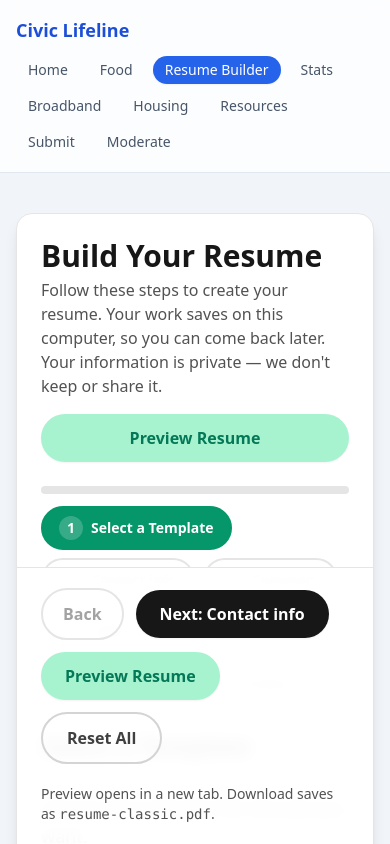
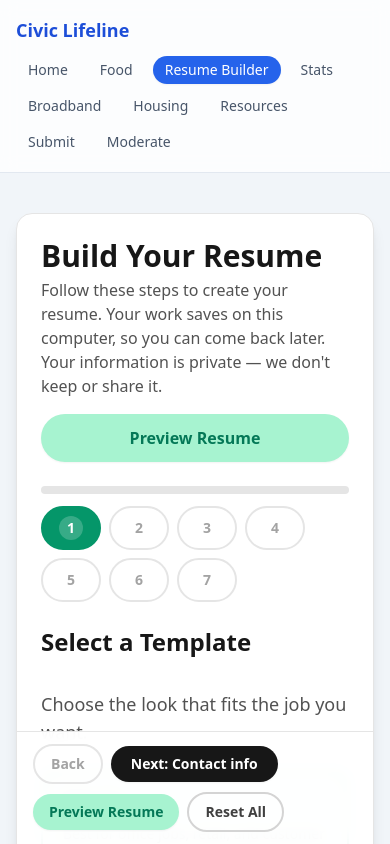
Before and after one commit to juchheim/civic-lifeline, a Next.js app in the folder apps/web/: page /resume in a window 390 px wide. Shown: the top 844 px of the page. Built offline with nearby package versions, Linux system fonts and the light colour scheme.

Commit message:
Improve mobile UX for resume builder
- Show only step numbers on mobile (all on single line)
- Make buttons smaller on mobile with responsive sizing
- Hide explanatory text on mobile in bottom nav
- Auto-scroll to top on mobile when advancing steps

```diff
--- a/apps/web/components/resume/ResumeBuilderSection.tsx
+++ b/apps/web/components/resume/ResumeBuilderSection.tsx
@@ -95,6 +95,15 @@ export function ResumeBuilderSection() {
     const scrollHeight = document.documentElement.scrollHeight || document.body.scrollHeight || 0;
     window.scrollTo({ top: scrollHeight, behavior: 'smooth' });
   }, [summaryComparison]);
+
+  // Scroll to top of form when step changes on mobile
+  useEffect(() => {
+    if (typeof window === 'undefined') return;
+    // Only scroll on mobile (< 768px)
+    if (window.innerWidth < 768) {
+      window.scrollTo({ top: 0, behavior: 'smooth' });
+    }
+  }, [currentStepIndex]);
 
 
   const renderStepContent = () => {
@@ -230,11 +239,12 @@ return (
                   className={`flex items-center gap-2 rounded-full border-2 px-4 py-2 text-sm font-semibold transition focus:outline-none focus:ring-4 focus:ring-emerald-200 disabled:border-neutral-200 disabled:text-neutral-400 ${accent}`}
                   title={canNavigate ? `Go to ${step.title}` : 'Complete previous steps first'}
                   aria-current={isActive ? 'step' : undefined}
+                  aria-label={`Step ${index + 1}: ${step.title}`}
                 >
                   <span className="inline-flex h-6 w-6 items-center justify-center rounded-full bg-white/20 font-bold">
                     {index + 1}
                   </span>
-                  <span>{step.title}</span>
+                  <span className="hidden md:inline">{step.title}</span>
                 </button>
               </li>
             );
@@ -247,14 +257,14 @@ return (
       <p className="text-base text-neutral-600">{activeStep.description}</p>
       {renderStepContent()}
     </div>
-    <nav className="sticky bottom-0 z-20 -mx-6 mt-8 border-t border-neutral-200 bg-white/95 px-6 py-5 backdrop-blur">
-      <div className="flex flex-col gap-4">
-        <div className="flex flex-wrap items-center gap-3 pb-1 md:flex-nowrap md:pb-0">
+    <nav className="sticky bottom-0 z-20 -mx-6 mt-8 border-t border-neutral-200 bg-white/95 px-4 py-3 backdrop-blur md:px-6 md:py-5">
+      <div className="flex flex-col gap-2 md:gap-4">
+        <div className="flex flex-wrap items-center gap-2 md:gap-3 md:flex-nowrap">
           <button
             type="button"
             onClick={handlePreviousStep}
             disabled={isFirstStep}
-            className="flex-shrink-0 rounded-full border-2 border-neutral-300 px-5 py-3 text-base font-semibold text-neutral-800 whitespace-nowrap transition hover:border-neutral-500 focus:outline-none focus:ring-4 focus:ring-neutral-300 disabled:cursor-not-allowed disabled:border-neutral-200 disabled:text-neutral-400"
+            className="flex-shrink-0 rounded-full border-2 border-neutral-300 px-4 py-2 text-sm font-semibold text-neutral-800 whitespace-nowrap transition hover:border-neutral-500 focus:outline-none focus:ring-4 focus:ring-neutral-300 disabled:cursor-not-allowed disabled:border-neutral-200 disabled:text-neutral-400 md:px-5 md:py-3 md:text-base"
             title="Go back to the previous step"
           >
             Back
@@ -264,7 +274,7 @@ return (
               type="button"
               onClick={handleNextStep}
               disabled={!isActiveStepComplete}
-              className="flex-shrink-0 rounded-full bg-neutral-900 px-6 py-3 text-base font-semibold text-white whitespace-nowrap shadow-sm transition hover:bg-neutral-800 focus:outline-none focus:ring-4 focus:ring-neutral-400 disabled:cursor-not-allowed disabled:bg-neutral-400"
+              className="flex-shrink-0 rounded-full bg-neutral-900 px-5 py-2 text-sm font-semibold text-white whitespace-nowrap shadow-sm transition hover:bg-neutral-800 focus:outline-none focus:ring-4 focus:ring-neutral-400 disabled:cursor-not-allowed disabled:bg-neutral-400 md:px-6 md:py-3 md:text-base"
               title={isActiveStepComplete ? 'Continue to the next step' : 'Complete the required fields to continue'}
             >
               {nextStepLabel}
@@ -274,7 +284,7 @@ return (
             type="button"
             onClick={handleGenerate}
             disabled={!canPreview || isPreviewLoading}
-            className="flex-shrink-0 rounded-full bg-emerald-600 px-6 py-3 text-base font-semibold text-white whitespace-nowrap shadow-sm transition hover:bg-emerald-700 focus:outline-none focus:ring-4 focus:ring-emerald-200 disabled:cursor-not-allowed disabled:bg-emerald-200 disabled:text-emerald-700"
+            className="flex-shrink-0 rounded-full bg-emerald-600 px-4 py-2 text-sm font-semibold text-white whitespace-nowrap shadow-sm transition hover:bg-emerald-700 focus:outline-none focus:ring-4 focus:ring-emerald-200 disabled:cursor-not-allowed disabled:bg-emerald-200 disabled:text-emerald-700 md:px-6 md:py-3 md:text-base"
             aria-describedby={buttonsHelpId}
             title="Open a PDF preview in a new tab"
           >
@@ -284,7 +294,7 @@ return (
             <a
               href={previewUrl}
               download={downloadFilename}
-              className="inline-flex flex-shrink-0 items-center justify-center rounded-full border-2 border-emerald-600 px-6 py-3 text-base font-semibold text-emerald-700 whitespace-nowrap transition hover:border-emerald-700 hover:text-emerald-900 focus:outline-none focus:ring-4 focus:ring-emerald-200"
+              className="inline-flex flex-shrink-0 items-center justify-center rounded-full border-2 border-emerald-600 px-4 py-2 text-sm font-semibold text-emerald-700 whitespace-nowrap transition hover:border-emerald-700 hover:text-emerald-900 focus:outline-none focus:ring-4 focus:ring-emerald-200 md:px-6 md:py-3 md:text-base"
               title="Download the generated PDF"
             >
               Download PDF
@@ -293,13 +303,13 @@ return (
           <button
             type="button"
             onClick={handleReset}
-            className="flex-shrink-0 rounded-full border-2 border-neutral-300 px-6 py-3 text-base font-semibold text-neutral-700 whitespace-nowrap transition hover:border-neutral-500 hover:text-neutral-900 focus:outline-none focus:ring-4 focus:ring-neutral-300"
+            className="flex-shrink-0 rounded-full border-2 border-neutral-300 px-4 py-2 text-sm font-semibold text-neutral-700 whitespace-nowrap transition hover:border-neutral-500 hover:text-neutral-900 focus:outline-none focus:ring-4 focus:ring-neutral-300 md:px-6 md:py-3 md:text-base"
             title="Clear all fields and start over"
           >
             Reset All
           </button>
         </div>
-        <div className="text-sm text-neutral-600">
+        <div className="hidden text-sm text-neutral-600 md:block">
           <p id={buttonsHelpId}>
             Preview opens in a new tab. Download saves as <span className="font-mono">{downloadFilename}</span>.
           </p>
```
